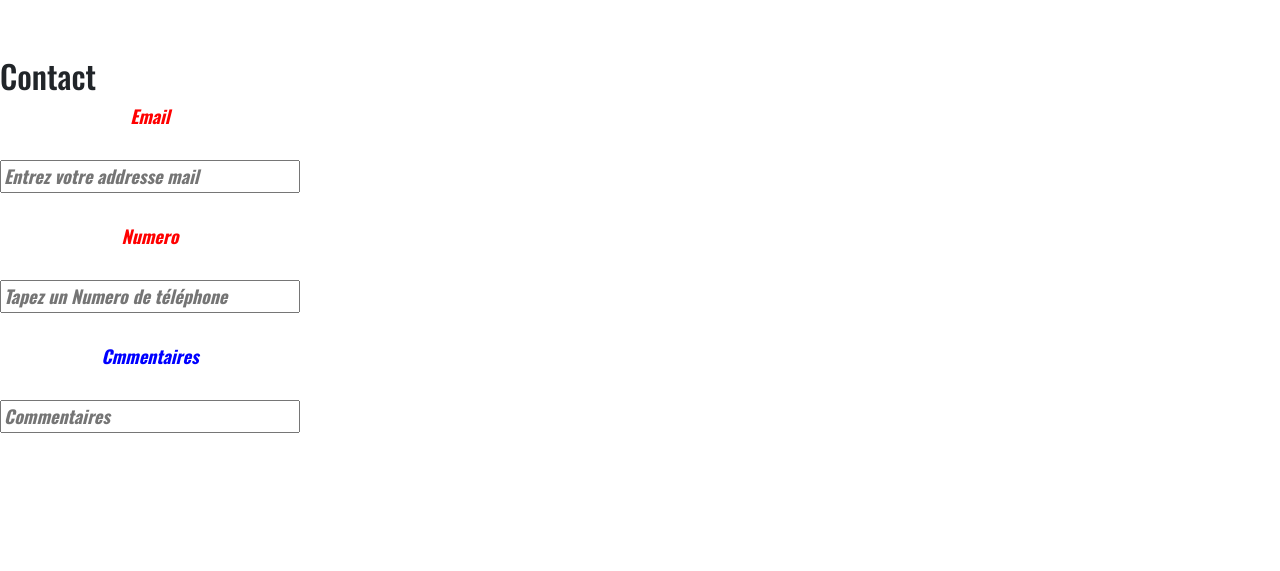
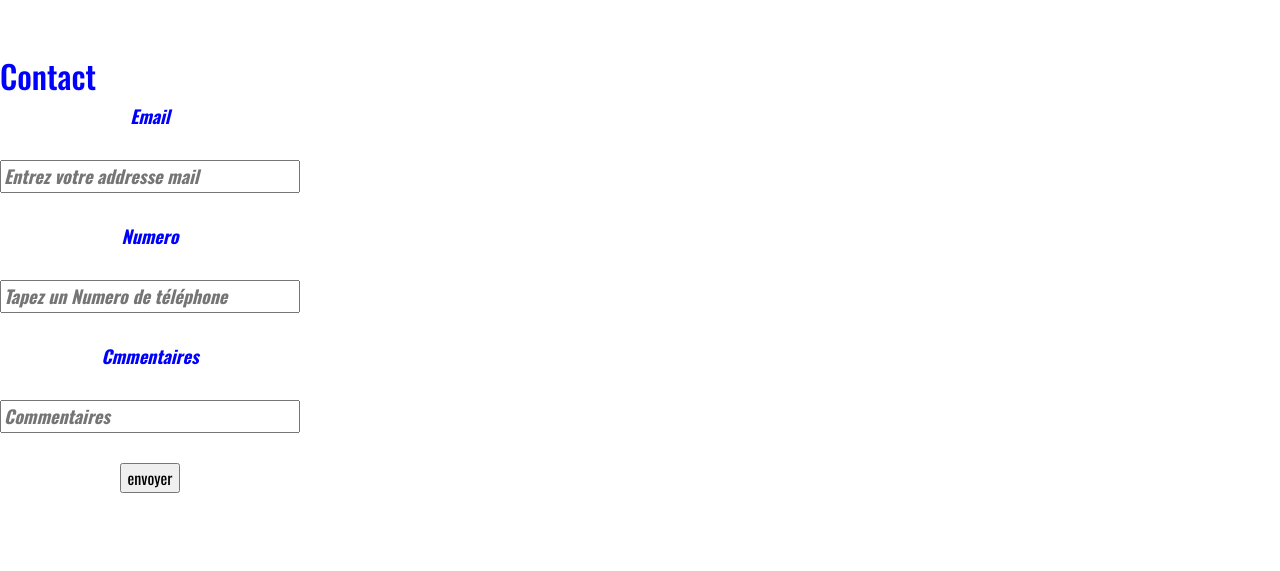
Before and after one commit to Edaly09/Folio, a plain HTML site: page index.html in a window 1280 px wide. Shown: the part 2879-3450 px from the top of the page. Drawn offline with nearby package versions, Linux system fonts and the light colour scheme.

Commit message:
button submit

```diff
--- a/index.css
+++ b/index.css
@@ -221,6 +221,7 @@ margin-bottom: 40px;
   }
   .contact{
  margin-top:60px;
+ color: blue;
   }
 
   .compet h2{
--- a/index.html
+++ b/index.html
@@ -37,7 +37,9 @@
             <a href="#projet">Projet</a>
             <a href="#contact">Contact</a>
         </nav>
-        <img src="./image/icons8-menu-arrondi-50.png" class="burger" alt="burger-menu-medium">
+        <!-- <img src="./image/icons8-menu-arrondi-50.png" class="burger" alt="burger-menu-medium">   -->
+
+
     </header>
 
 
@@ -167,14 +169,16 @@
 
        <footer>
       <h2 class="contact" id="contact">Contact</h2>
-                <form action=""class="input">
-                  <label for="static" style="color: red;" class="Input" >Email</label>
+                <form action=""class="input" >
+                  <label for="static" style="color: blue;" class="Input" >Email</label>
                 <input type="email" placeholder="Entrez votre addresse mail" class="Input"/>
-                <label for="static" style="color: red;" class="Input">Numero</label>
+                <label for="static" style="color: blue;" class="Input">Numero</label>
                 <input type="tel" placeholder="Tapez un Numero de téléphone" class="Input"/>
                 <label for="static" style="color: blue;" class="Input">Cmmentaires</label>
                 <input type="text" placeholder="Commentaires" class="Input"/>
-
+                <div >
+                <input type="submit" value="envoyer">
+              </div>
               </form>
                 <div class="monfooter">
                   <section class="contact">
@@ -217,6 +221,6 @@
       </h2>
 
       </footer>
-
+    <script src="index.js"></script>
 </body>
 </html>
```
Also changed, not shown: index.js (added).
